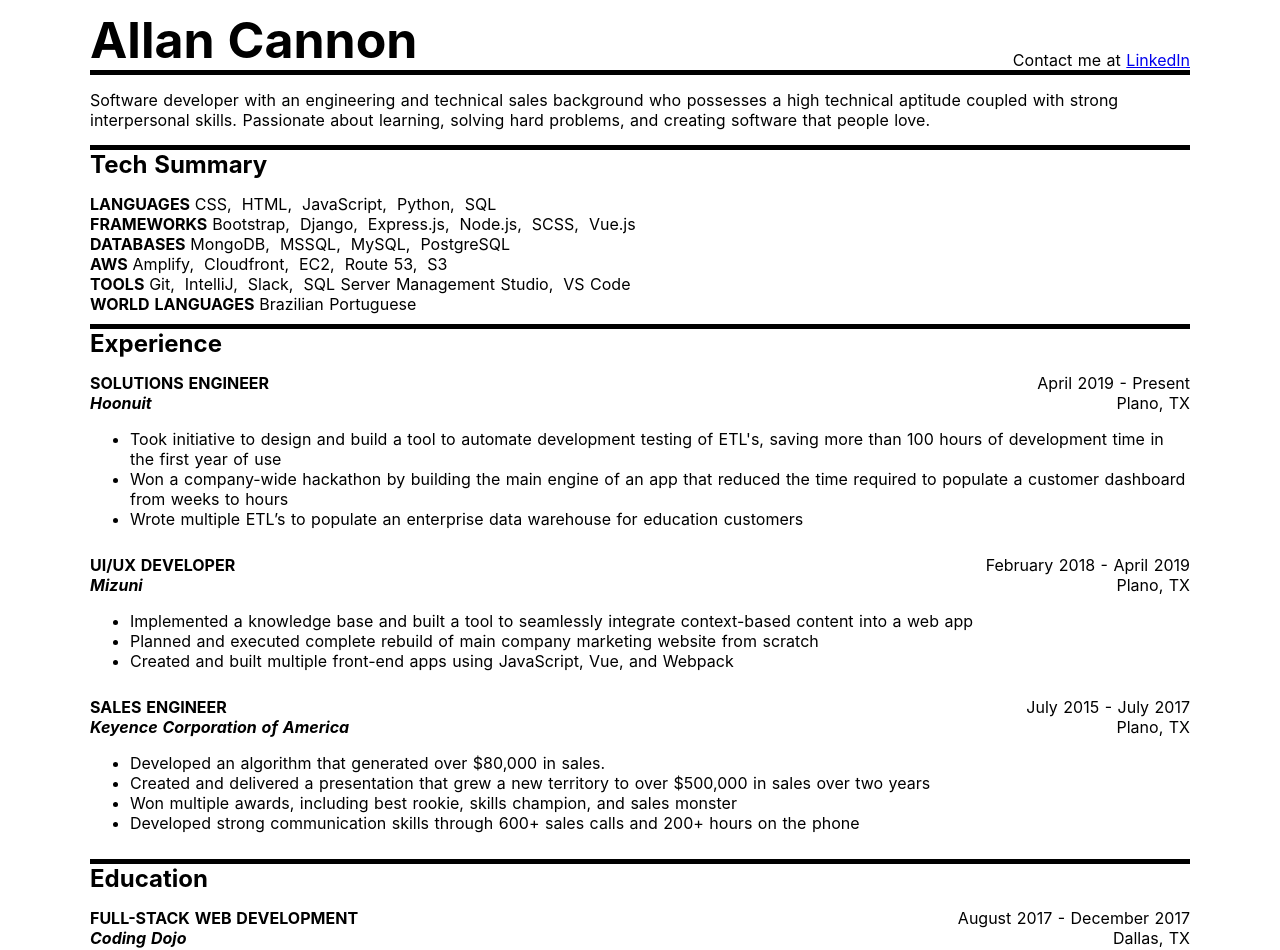
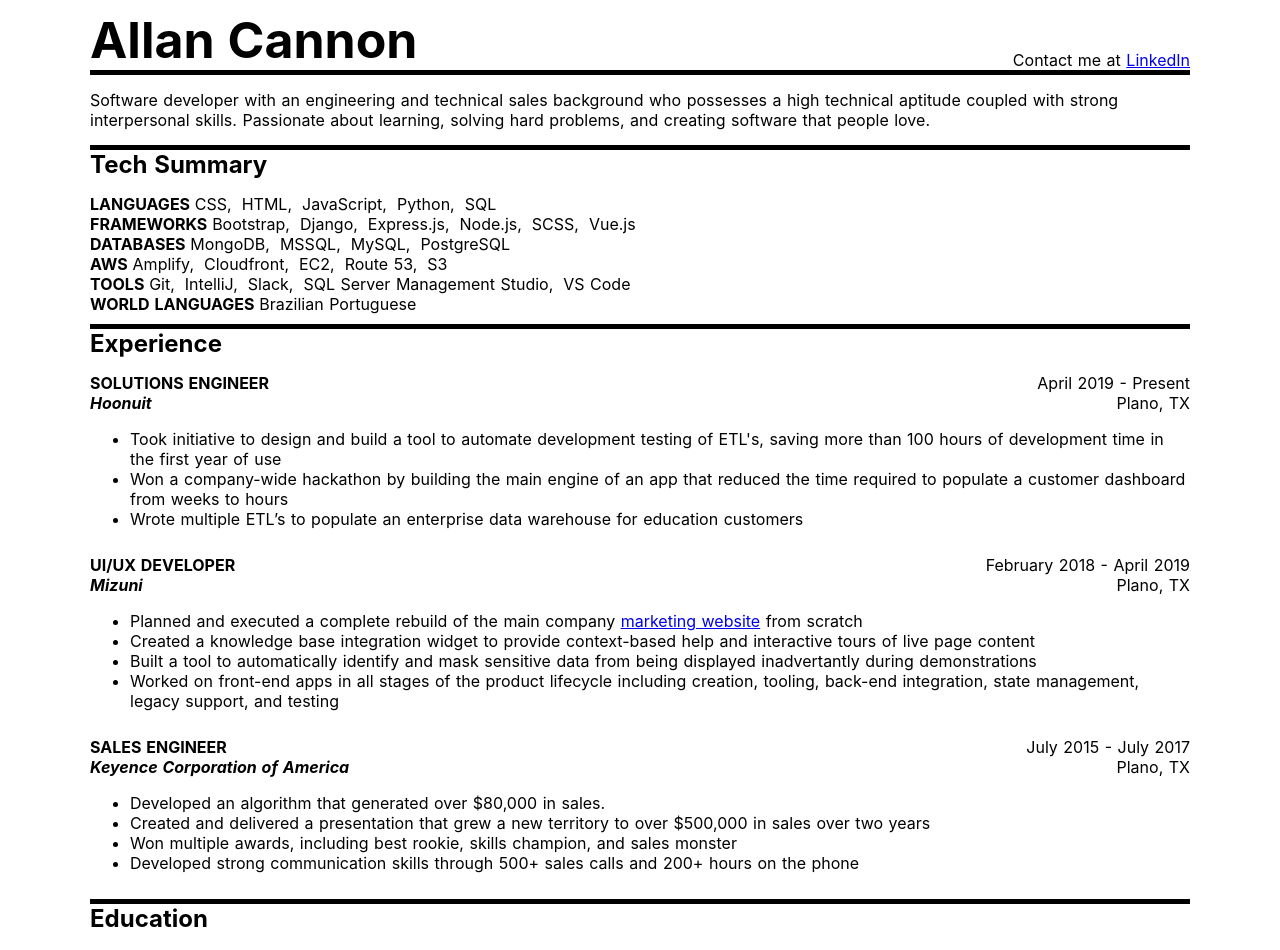
Before and after one commit to acan13/resume, a Nuxt app: page / in a window 1280 px wide. Shown: the top 950 px of the page. Built offline with nearby package versions, Linux system fonts and the light colour scheme.

Commit message:
updated mizuni resume items

```diff
--- a/components/Experience/Experience.vue
+++ b/components/Experience/Experience.vue
@@ -14,13 +14,16 @@
             </ac-role>
             <ac-role role-name="UI/UX Developer" location="Plano, TX" organization="Mizuni" :start-date="mizuniStartDate" :end-date="mizuniEndDate">
                 <ac-role-item>
-                    Implemented a knowledge base and built a tool to seamlessly integrate context-based content into a web app
+                    Planned and executed a complete rebuild of the main company <a href="https://web.archive.org/web/20190118031700/https://www.mizuni.com/">marketing website</a> from scratch
                 </ac-role-item>
                 <ac-role-item>
-                    Planned and executed complete rebuild of main company marketing website from scratch
+                    Created a knowledge base integration widget to provide context-based help and interactive tours of live page content
                 </ac-role-item>
                 <ac-role-item>
-                    Created and built multiple front-end apps using JavaScript, Vue, and Webpack
+                    Built a tool to automatically identify and mask sensitive data from being displayed inadvertantly during demonstrations
+                </ac-role-item>
+                <ac-role-item>
+                    Worked on front-end apps in all stages of the product lifecycle including creation, tooling, back-end integration, state management, legacy support, and testing
                 </ac-role-item>
             </ac-role>
             <ac-role role-name="Sales Engineer" location="Plano, TX" organization="Keyence Corporation of America" :start-date="keyenceStartDate" :end-date="keyenceEndDate">
@@ -34,7 +37,7 @@
                     Won multiple awards, including best rookie, skills champion, and sales monster
                 </ac-role-item>
                 <ac-role-item>
-                    Developed strong communication skills through 600+ sales calls and 200+ hours on the phone
+                    Developed strong communication skills through 500+ sales calls and 200+ hours on the phone
                 </ac-role-item>
             </ac-role>
         </ac-section>
```
